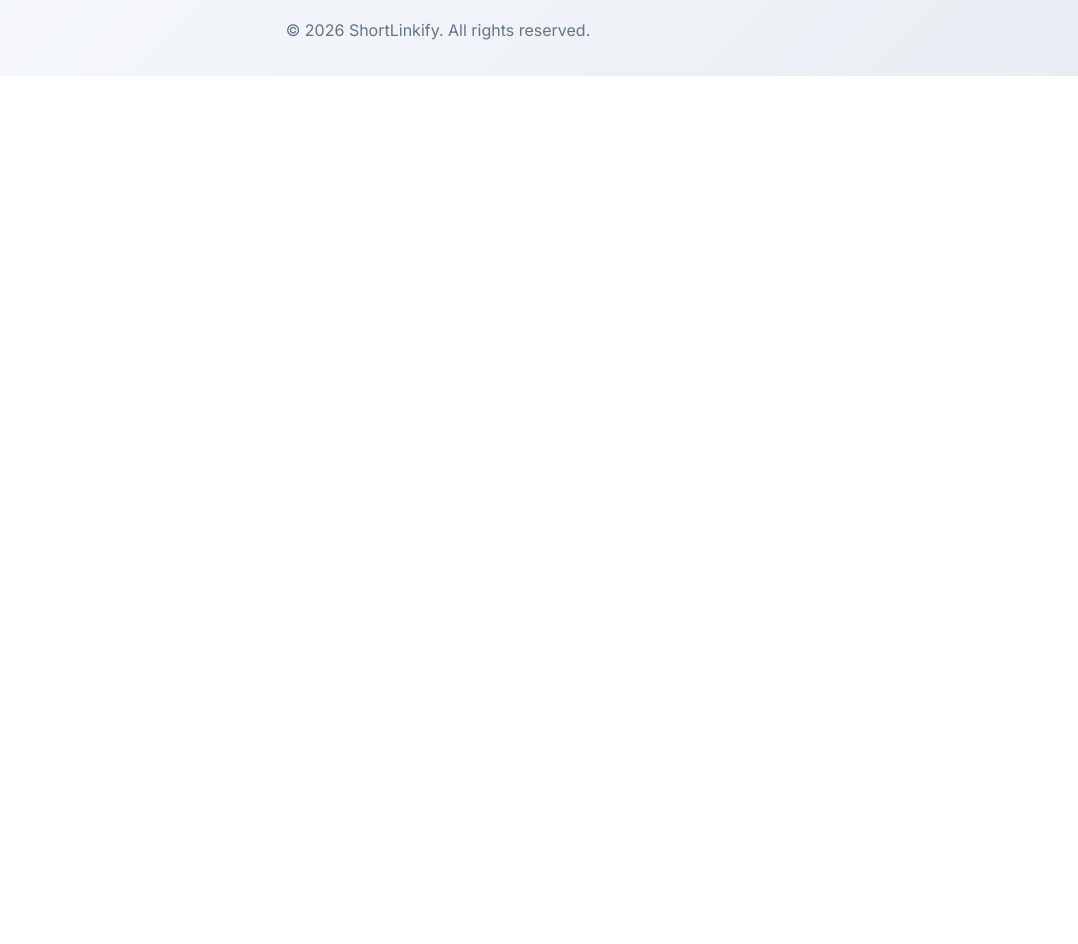
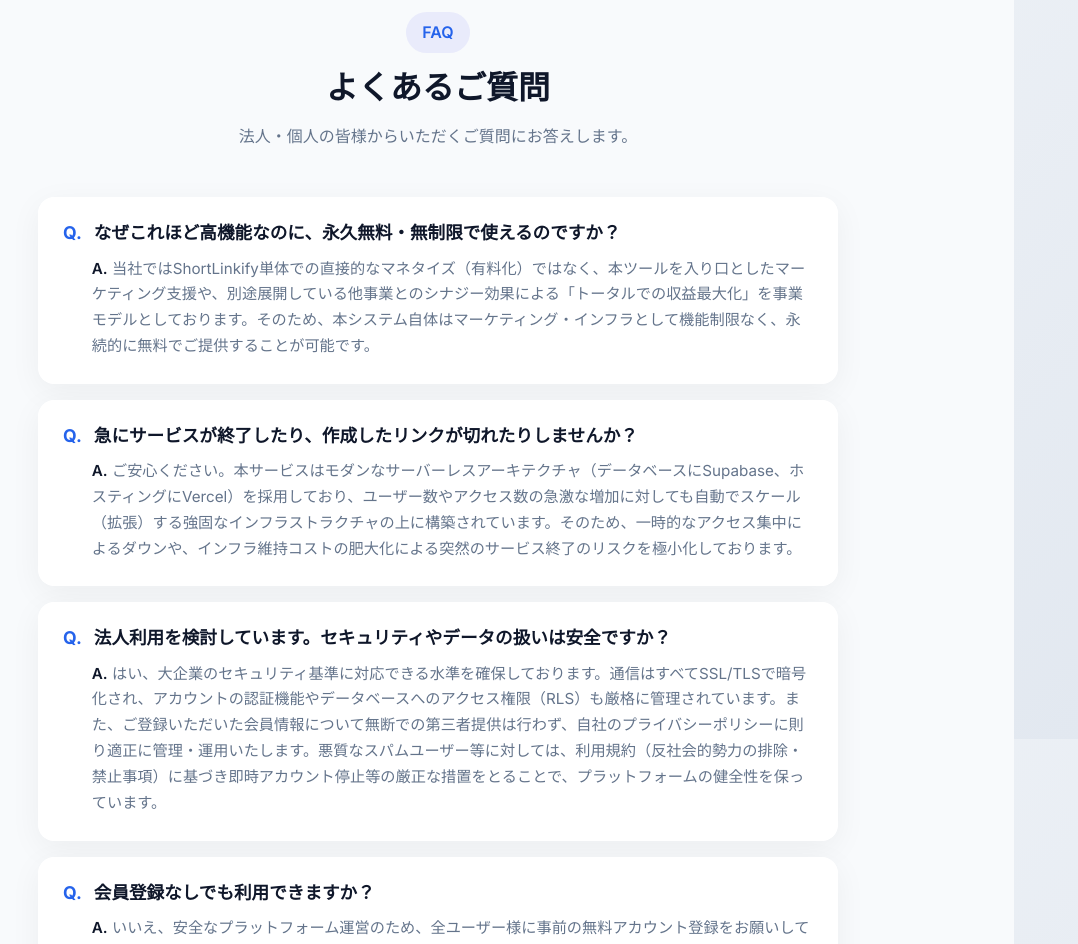
Before and after one commit to atsu449-cyber/shortlinkify, a Next.js app: page / in a window 1280 px wide. Shown: the part 3261-4205 px from the top of the page, without its empty margins (202-1280 px from the left). Before the commit the page ends 3337 px from the top, so only its background shows below. Built offline with nearby package versions, Linux system fonts and the light colour scheme; no server answers.

Commit message:
Add FAQ section to address user and corporate concerns

```diff
--- a/src/app/page.tsx
+++ b/src/app/page.tsx
@@ -243,6 +243,65 @@ export default function Home() {
         </Link>
       </section>
 
+      {/* FAQ Section */}
+      <section style={{ padding: '4rem 1.5rem', background: 'var(--bg-color)', borderTop: '1px solid var(--border-color)' }}>
+        <div style={{ maxWidth: '800px', margin: '0 auto' }}>
+          <div style={{ textAlign: 'center', marginBottom: '3rem' }}>
+            <div style={{ display: 'inline-block', background: 'rgba(99, 102, 241, 0.1)', color: 'var(--primary)', padding: '0.5rem 1rem', borderRadius: '999px', fontWeight: 600, marginBottom: '1rem' }}>
+              FAQ
+            </div>
+            <h2 style={{ fontSize: '2rem', fontWeight: 700, marginBottom: '1rem' }}>よくあるご質問</h2>
+            <p style={{ color: 'var(--text-muted)' }}>法人・個人の皆様からいただくご質問にお答えします。</p>
+          </div>
+
+          <div style={{ display: 'flex', flexDirection: 'column', gap: '1rem' }}>
+            {/* FAQ Item 1 */}
+            <div className="glass-panel" style={{ padding: '1.5rem', background: 'white' }}>
+              <h3 style={{ fontSize: '1.1rem', fontWeight: 600, marginBottom: '0.75rem', display: 'flex', alignItems: 'flex-start', gap: '0.75rem' }}>
+                <span style={{ color: 'var(--primary)', fontWeight: 700 }}>Q.</span>
+                <span>なぜこれほど高機能なのに、永久無料・無制限で使えるのですか？</span>
+              </h3>
+              <p style={{ color: 'var(--text-muted)', lineHeight: 1.7, fontSize: '0.95rem', paddingLeft: '1.8rem' }}>
+                <span style={{ color: 'var(--text-main)', fontWeight: 600 }}>A.</span> 当社ではShortLinkify単体での直接的なマネタイズ（有料化）ではなく、本ツールを入り口としたマーケティング支援や、別途展開している他事業とのシナジー効果による「トータルでの収益最大化」を事業モデルとしております。そのため、本システム自体はマーケティング・インフラとして機能制限なく、永続的に無料でご提供することが可能です。
+              </p>
+            </div>
+
+            {/* FAQ Item 2 */}
+            <div className="glass-panel" style={{ padding: '1.5rem', background: 'white' }}>
+              <h3 style={{ fontSize: '1.1rem', fontWeight: 600, marginBottom: '0.75rem', display: 'flex', alignItems: 'flex-start', gap: '0.75rem' }}>
+                <span style={{ color: 'var(--primary)', fontWeight: 700 }}>Q.</span>
+                <span>急にサービスが終了したり、作成したリンクが切れたりしませんか？</span>
+              </h3>
+              <p style={{ color: 'var(--text-muted)', lineHeight: 1.7, fontSize: '0.95rem', paddingLeft: '1.8rem' }}>
+                <span style={{ color: 'var(--text-main)', fontWeight: 600 }}>A.</span> ご安心ください。本サービスはモダンなサーバーレスアーキテクチャ（データベースにSupabase、ホスティングにVercel）を採用しており、ユーザー数やアクセス数の急激な増加に対しても自動でスケール（拡張）する強固なインフラストラクチャの上に構築されています。そのため、一時的なアクセス集中によるダウンや、インフラ維持コストの肥大化による突然のサービス終了のリスクを極小化しております。
+              </p>
+            </div>
+
+            {/* FAQ Item 3 */}
+            <div className="glass-panel" style={{ padding: '1.5rem', background: 'white' }}>
+              <h3 style={{ fontSize: '1.1rem', fontWeight: 600, marginBottom: '0.75rem', display: 'flex', alignItems: 'flex-start', gap: '0.75rem' }}>
+                <span style={{ color: 'var(--primary)', fontWeight: 700 }}>Q.</span>
+                <span>法人利用を検討しています。セキュリティやデータの扱いは安全ですか？</span>
+              </h3>
+              <p style={{ color: 'var(--text-muted)', lineHeight: 1.7, fontSize: '0.95rem', paddingLeft: '1.8rem' }}>
+                <span style={{ color: 'var(--text-main)', fontWeight: 600 }}>A.</span> はい、大企業のセキュリティ基準に対応できる水準を確保しております。通信はすべてSSL/TLSで暗号化され、アカウントの認証機能やデータベースへのアクセス権限（RLS）も厳格に管理されています。また、ご登録いただいた会員情報について無断での第三者提供は行わず、自社のプライバシーポリシーに則り適正に管理・運用いたします。悪質なスパムユーザー等に対しては、利用規約（反社会的勢力の排除・禁止事項）に基づき即時アカウント停止等の厳正な措置をとることで、プラットフォームの健全性を保っています。
+              </p>
+            </div>
+
+            {/* FAQ Item 4 */}
+            <div className="glass-panel" style={{ padding: '1.5rem', background: 'white' }}>
+              <h3 style={{ fontSize: '1.1rem', fontWeight: 600, marginBottom: '0.75rem', display: 'flex', alignItems: 'flex-start', gap: '0.75rem' }}>
+                <span style={{ color: 'var(--primary)', fontWeight: 700 }}>Q.</span>
+                <span>会員登録なしでも利用できますか？</span>
+              </h3>
+              <p style={{ color: 'var(--text-muted)', lineHeight: 1.7, fontSize: '0.95rem', paddingLeft: '1.8rem' }}>
+                <span style={{ color: 'var(--text-main)', fontWeight: 600 }}>A.</span> いいえ、安全なプラットフォーム運営のため、全ユーザー様に事前の無料アカウント登録をお願いしております。匿名での不正利用やフィッシング詐欺目的でのURL生成を根絶し、すべての皆様が安心して利用できる環境を提供するため、ご理解とご協力をお願いいたします。
+              </p>
+            </div>
+          </div>
+        </div>
+      </section>
+
       {/* Footer */}
       <footer style={{ borderTop: '1px solid var(--border-color)', paddingTop: '2rem', textAlign: 'center', color: 'var(--text-muted)' }}>
         <div style={{ marginBottom: '1rem', display: 'flex', justifyContent: 'center', gap: '1.5rem', fontSize: '0.875rem', flexWrap: 'wrap' }}>
```
